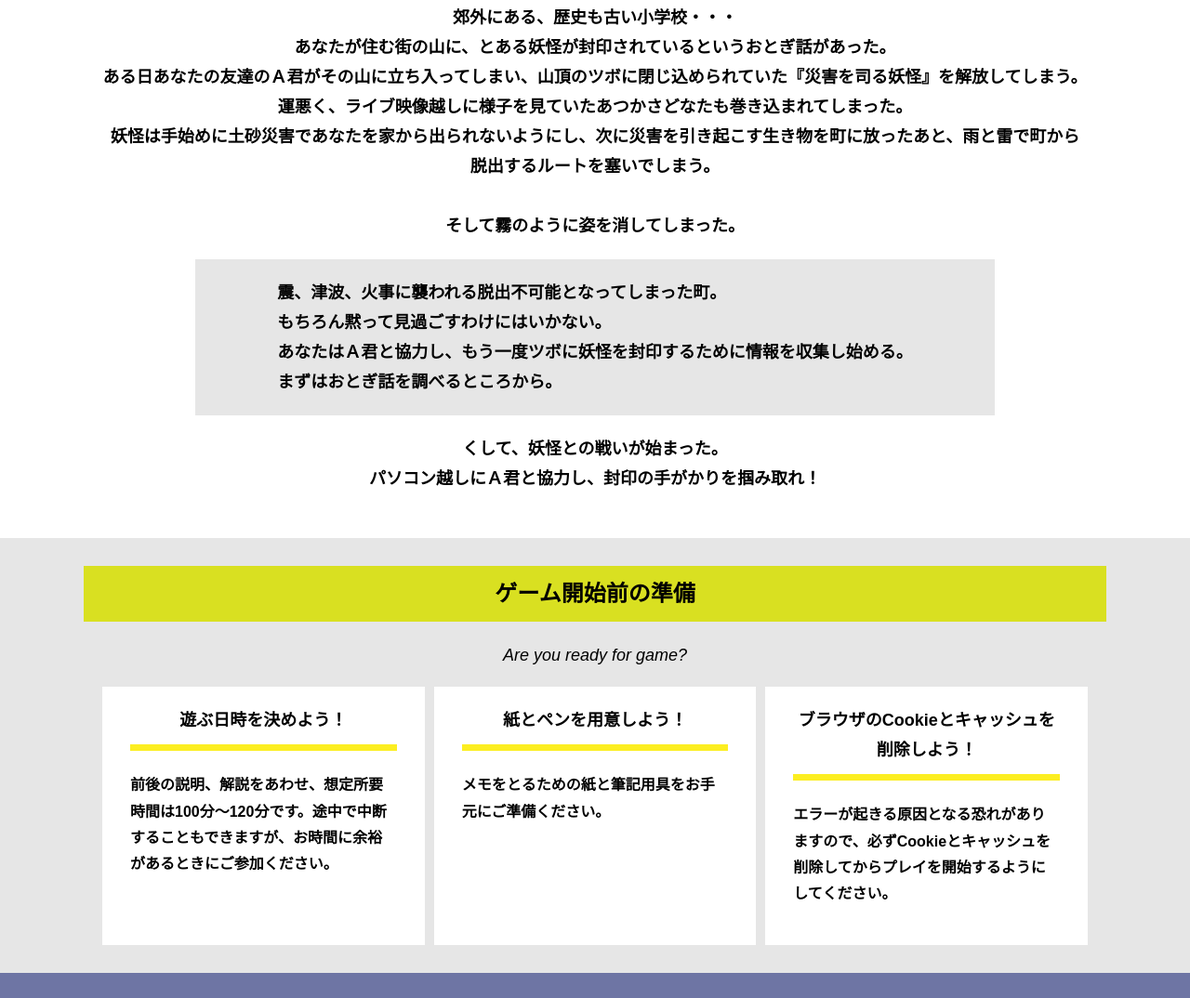
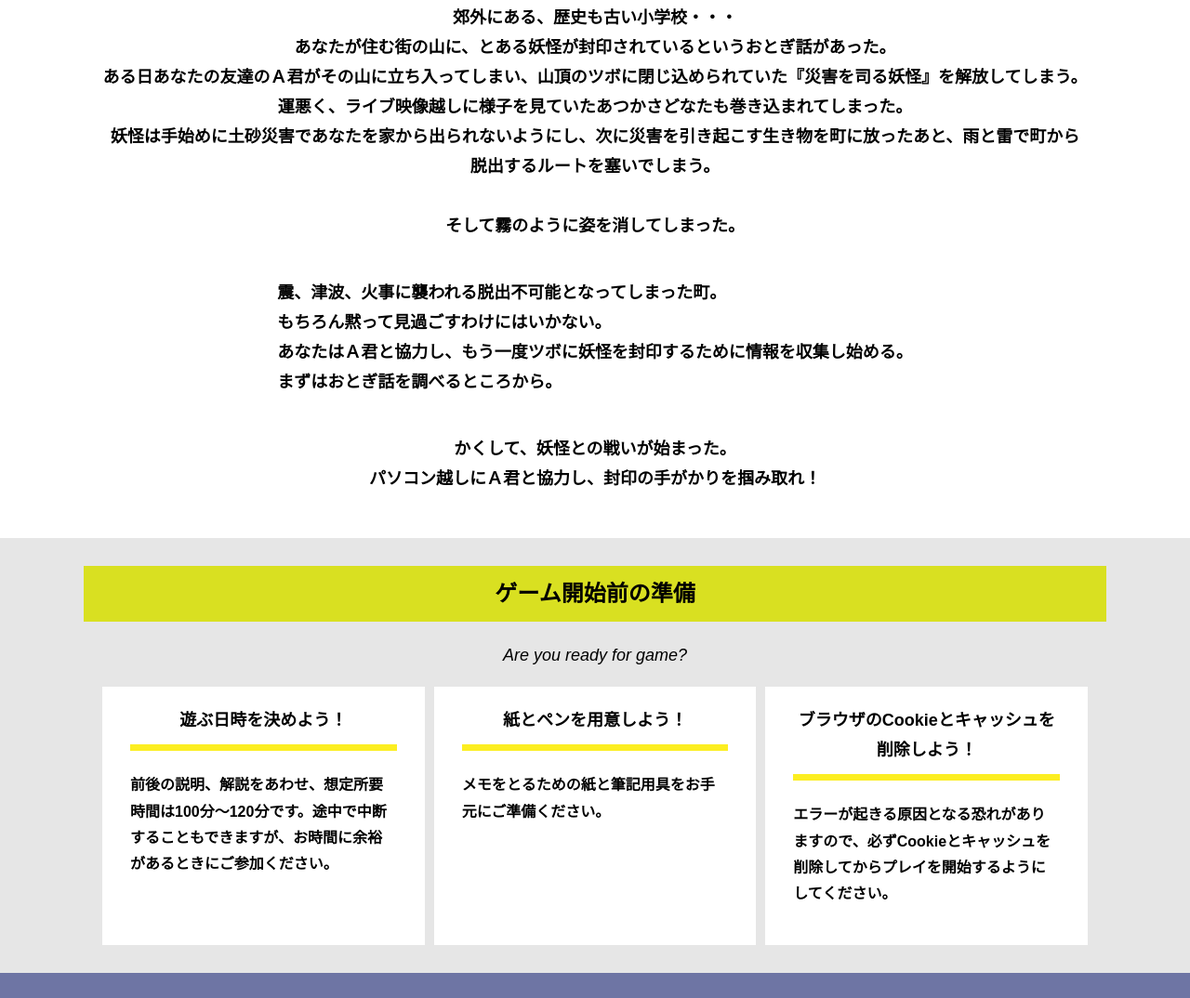
Before and after one commit to Suzu0120/beta_shinsaibashi_E, a plain HTML site: page index.html in a window 1280 px wide. Shown: the part 668-1742 px from the top of the page at 93% size. Drawn offline with Linux system fonts and the light colour scheme.

Commit message:
Update index.html

```diff
--- a/index.html
+++ b/index.html
@@ -36,7 +36,7 @@
             妖怪は手始めに土砂災害であなたを家から出られないようにし、次に災害を引き起こす生き物を町に放ったあと、雨と雷で町から脱出するルートを塞いでしまう。<br>
              <br>
             そして霧のように姿を消してしまった。</p>
-          <div class="story__note__outer bg-color--gray">
+          <div class="story__note__outer ">
             <p class="story__note">
               震、津波、火事に襲われる脱出不可能となってしまった町。<br>
               もちろん黙って見過ごすわけにはいかない。<br>
@@ -44,7 +44,7 @@
               まずはおとぎ話を調べるところから。<br>
             </p>
           </div>
-          <p class="text-center">くして、妖怪との戦いが始まった。<br>
+          <p class="text-center">かくして、妖怪との戦いが始まった。<br>
             パソコン越しにＡ君と協力し、封印の手がかりを掴み取れ！<br>
             </p>
         </div>
```
